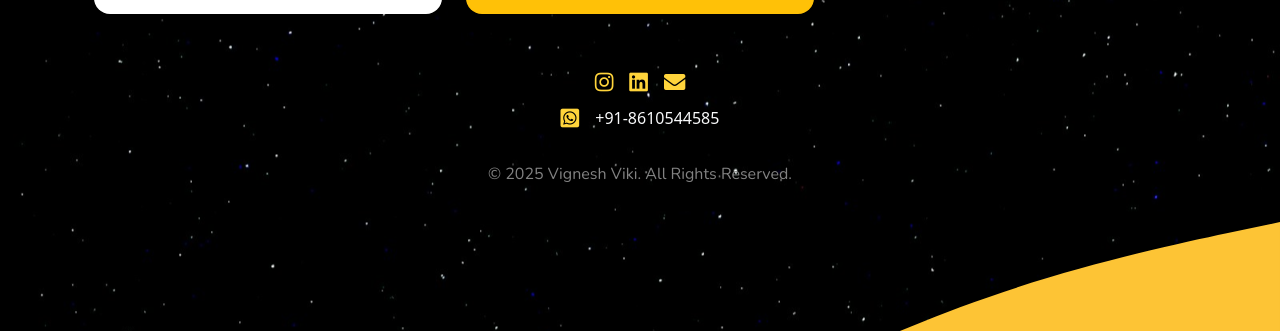
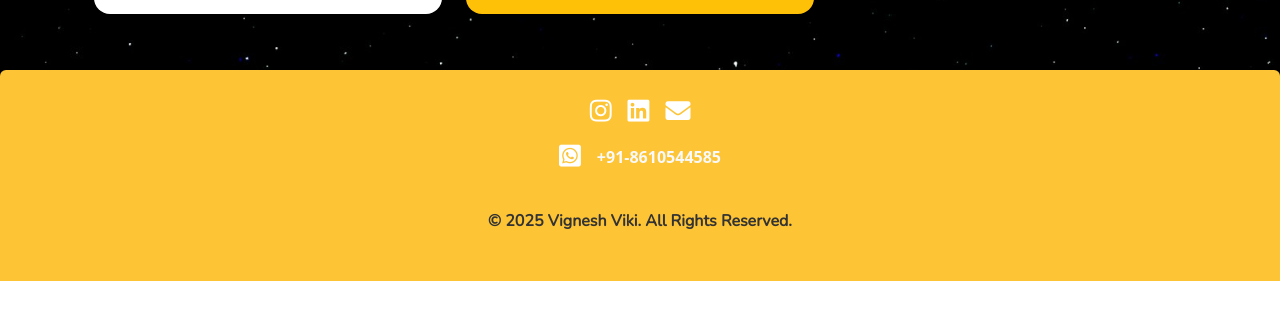
Before and after one commit to vikeyvignes/my-portfolio-new-1306, a React (Create React App) app: page /details in a window 1280 px wide. Shown: the part 1131-1462 px from the top of the page. After the commit the page ends 1412 px from the top, so only its background shows below. Built offline with nearby package versions, Linux system fonts and the light colour scheme.

Commit message:
changed footer and cv button

```diff
--- a/src/App.css
+++ b/src/App.css
@@ -98,3 +98,41 @@ body {
 .hover-link:hover .icon-hover {
   color: #c28700;
 }
+
+.footer-icon {
+  color: #fff;
+  transition: all 0.3s ease;
+  cursor: pointer;
+  font-size: 25px;
+}
+
+@keyframes bounceIcon {
+  0% {
+    transform: translateY(0);
+  }
+  50% {
+    transform: translateY(-6px);
+  }
+  100% {
+    transform: translateY(0);
+  }
+}
+
+.instagram-icon:hover {
+  color: #e1306c;
+  animation: bounceIcon 0.4s;
+}
+
+.linkedin-icon:hover {
+  color: #0077b5;
+  animation: bounceIcon 0.4s;
+}
+
+.mail-icon:hover {
+  color: #ae00ff;
+  animation: bounceIcon 0.4s;
+}
+.whatsapp-icon:hover {
+  color: #25d366;
+  animation: bounceIcon 0.4s;
+}
--- a/src/components/Footer.jsx
+++ b/src/components/Footer.jsx
@@ -1,39 +1,23 @@
 import React from "react";
-import bgfooter from "../assets/images/Vector.svg";
-
 const Footer = () => {
   return (
-    <div>
-      <div className="container py-1">
+    <div className="py-3 px-2 rounded-top-2" style={{ background: "#FDC435" }}>
+      <div className="container py-3">
         <div className="d-flex justify-content-center align-items-center gap-3">
-          <i
-            className="fab fa-instagram fa-lg"
-            style={{ color: "#FFD43B" }}
-          ></i>
-          <i className="fab fa-linkedin fa-lg" style={{ color: "#FFD43B" }}></i>
-          <i className="fas fa-envelope fa-lg" style={{ color: "#FFD43B" }}></i>
+          <i className="fab fa-instagram fa-lg footer-icon instagram-icon"></i>
+          <i className="fab fa-linkedin fa-lg footer-icon linkedin-icon"></i>
+          <i className="fas fa-envelope fa-lg footer-icon mail-icon"></i>
         </div>
         <div className="d-flex justify-content-center align-items-center gap-3 py-3">
-          <i
-            className="fab fa-whatsapp-square fa-lg"
-            style={{ color: "#FFD43B" }}
-          ></i>
-          <p className="mb-0 text-light">+91-8610544585</p>
+          <i className="fab fa-whatsapp-square fa-lg footer-icon whatsapp-icon"></i>
+          <p className="my-2 text-light fw-semibold">+91-8610544585</p>
         </div>
         <p
-          className="subtitle fs-6 text-center py-3"
-          style={{ color: "#828282" }}
+          className="subtitle fw-bold fs-6 m-0 text-center py-3"
+          style={{ color: "#333" }}
         >
           © 2025 Vignesh Viki. All Rights Reserved.
         </p>
-      </div>
-      <div style={{ width: "100%", overflow: "hidden" }}>
-        <img
-          src={bgfooter}
-          className="img-fluid"
-          alt="footer"
-          style={{ objectFit: "cover", height: "auto" }}
-        />
       </div>
     </div>
   );
--- a/src/pages/About.jsx
+++ b/src/pages/About.jsx
@@ -1,12 +1,16 @@
 import React from "react";
 import myPic from "../assets/images/Mypic.svg";
-import { Link } from "react-router-dom";
 import Projects from "./Projects";
 import Contact from "./Contact";
 import Navbar from "../components/Navbar";
 import Projects2 from "./Projects2";
+import { useNavigate } from "react-router-dom";
 
 const About = () => {
+  const navigate = useNavigate();
+  const handleNavigate = () => {
+    navigate("/about2");
+  };
   return (
     <>
       <Navbar />
@@ -39,24 +43,21 @@ const About = () => {
               industry professionals.
               <br />
             </p>
-            <div className=" fs-6 py-1">
+            {/* <div className=" fs-6 py-1">
               <Link className=" hover-link" to="/About2">
                 <i className="far fa-user fa-md me-2 icon-hover"></i>
                 Go to About page
               </Link>
-            </div>
+            </div> */}
             <div className="d-flex flex-column flex-sm-row gap-3 justify-content-center justify-content-md-start mt-3">
               <div style={{ minWidth: "180px" }}>
-                <a
-                  href="/resume/VigneshCV.pdf"
-                  download
-                  className="w-100 d-block"
+                <button
+                  className="w-100 text-white border-0 px-4 py-2 rounded download-btn subtitle"
+                  onClick={() => handleNavigate()}
                 >
-                  <button className="w-100 text-white border-0 px-4 py-2 rounded download-btn subtitle">
-                    <i className="fas fa-download me-2"></i>
-                    Download CV
-                  </button>
-                </a>
+                  <i className="fas fa-home fa-md me-2 icon-hover"></i>
+                  Go to About page
+                </button>
               </div>
 
               <div style={{ minWidth: "180px" }}>
--- a/src/pages/About2.jsx
+++ b/src/pages/About2.jsx
@@ -18,7 +18,6 @@ const About2 = () => {
               className="img-fluid w-100"
               style={{ position: "relative", zIndex: 0 }}
             />
-
             <img
               src={myPic}
               alt="My profile"
@@ -47,14 +46,14 @@ const About2 = () => {
             professionals.
             <br />
           </p>
-          <div className=" fs-6 p-0 m-0">
+          <div className=" fs-6 p-0 my-5">
             <Link className=" hover-link" to="/">
               <i className="fas fa-home fa-md me-2 icon-hover"></i>
               Back to Home page
             </Link>
           </div>
           <div className="d-flex flex-column flex-sm-row gap-3 justify-content-center justify-content-md-start mt-5">
-            <div style={{ minWidth: "180px" }}>
+            <div style={{ minWidth: "180px" }} className="mb-5">
               <a
                 href="/resume/VigneshCV.pdf"
                 download
@@ -62,7 +61,7 @@ const About2 = () => {
               >
                 <button className="w-100 bg-warning text-white border-0 px-4 py-2 rounded download-btn">
                   <i className="fas fa-download me-2"></i>
-                  Resume
+                  Download CV
                 </button>
               </a>
             </div>
```
